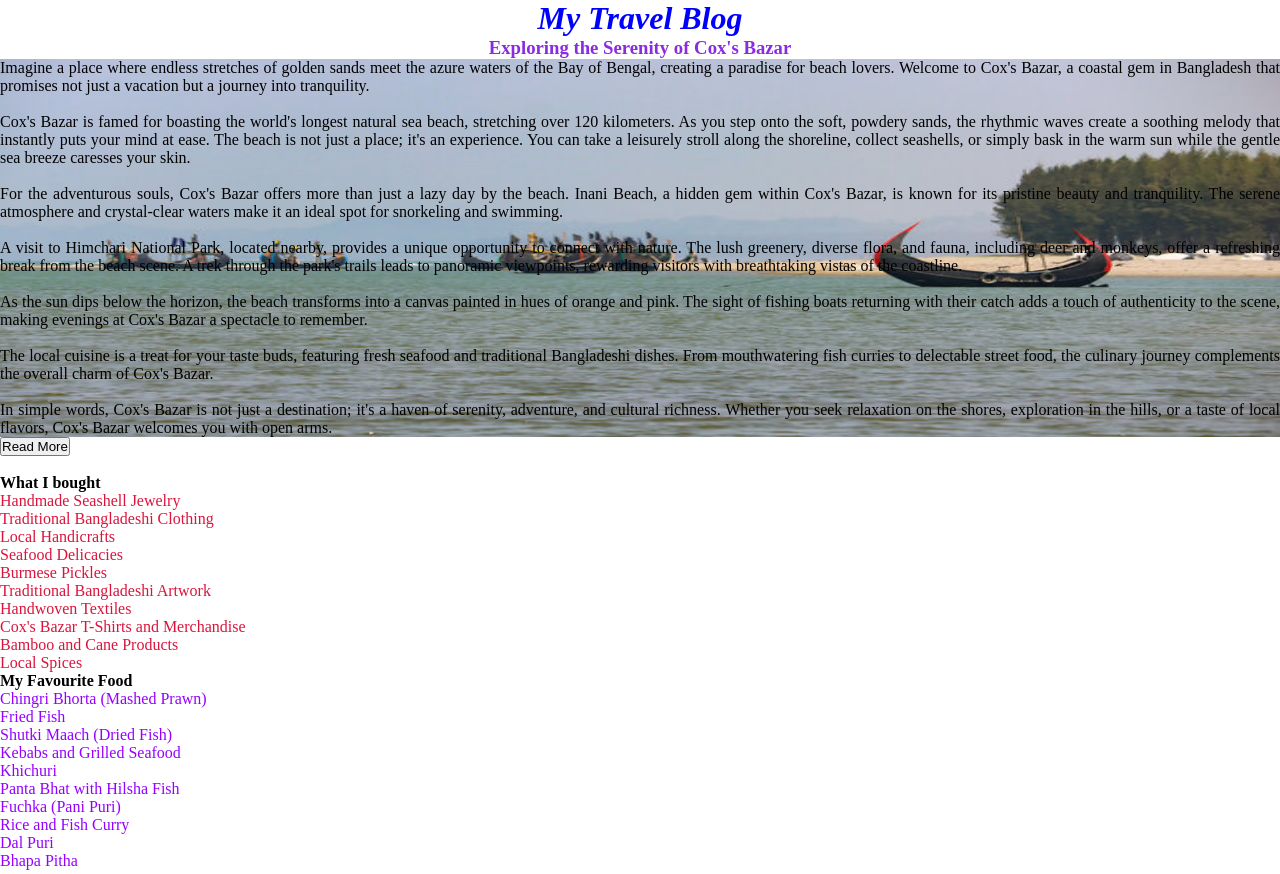
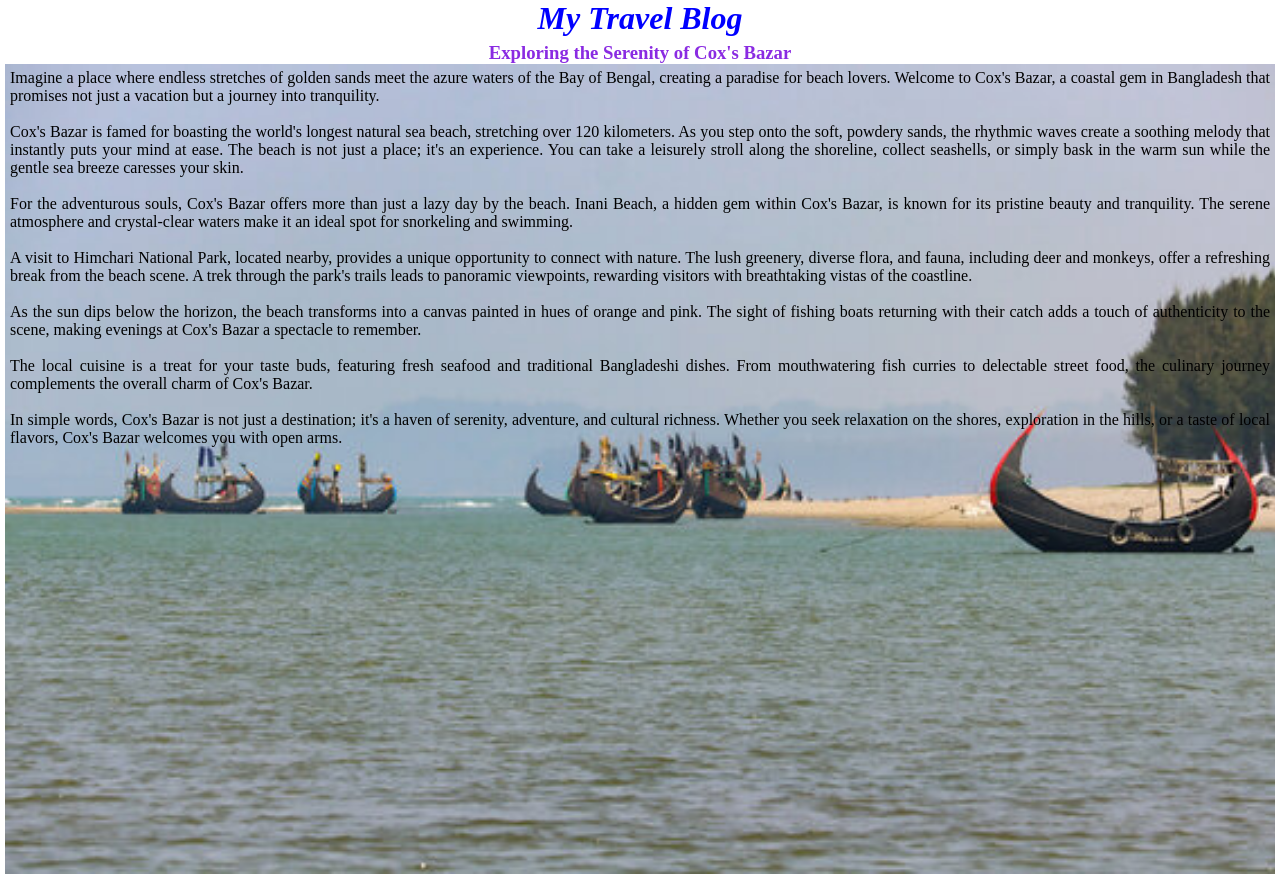
Before and after one commit to Md-Zubayer-Ibn-Jaynul/my-github-repo, a plain HTML site: page index.html in a window 1280 px wide. Shown: the top 874 px of the page. Drawn offline with Linux system fonts and the light colour scheme.

Commit message:
style fixed

```diff
--- a/css/practice.css
+++ b/css/practice.css
@@ -1,11 +1,14 @@
 * {
     margin: 0%;
-    padding: 0%;
 }
 
 .heading {
     text-align: center;
     color: blue;
+}
+
+div {
+    padding: 5px;
 }
 
 #title {
@@ -14,13 +17,20 @@
 }
 
 .description {
+    padding: 5px;
     background-image: url('../images/cox\ img.jpg');
     background-repeat: no-repeat;
-    background-size: 100% 100%;
+    background-size: cover;
+    height: 100vh;
+    text-align: justify;
 }
 
 p {
     text-align: justify;
+}
+
+span {
+    padding: 5px;
 }
 
 .shoping {
```
